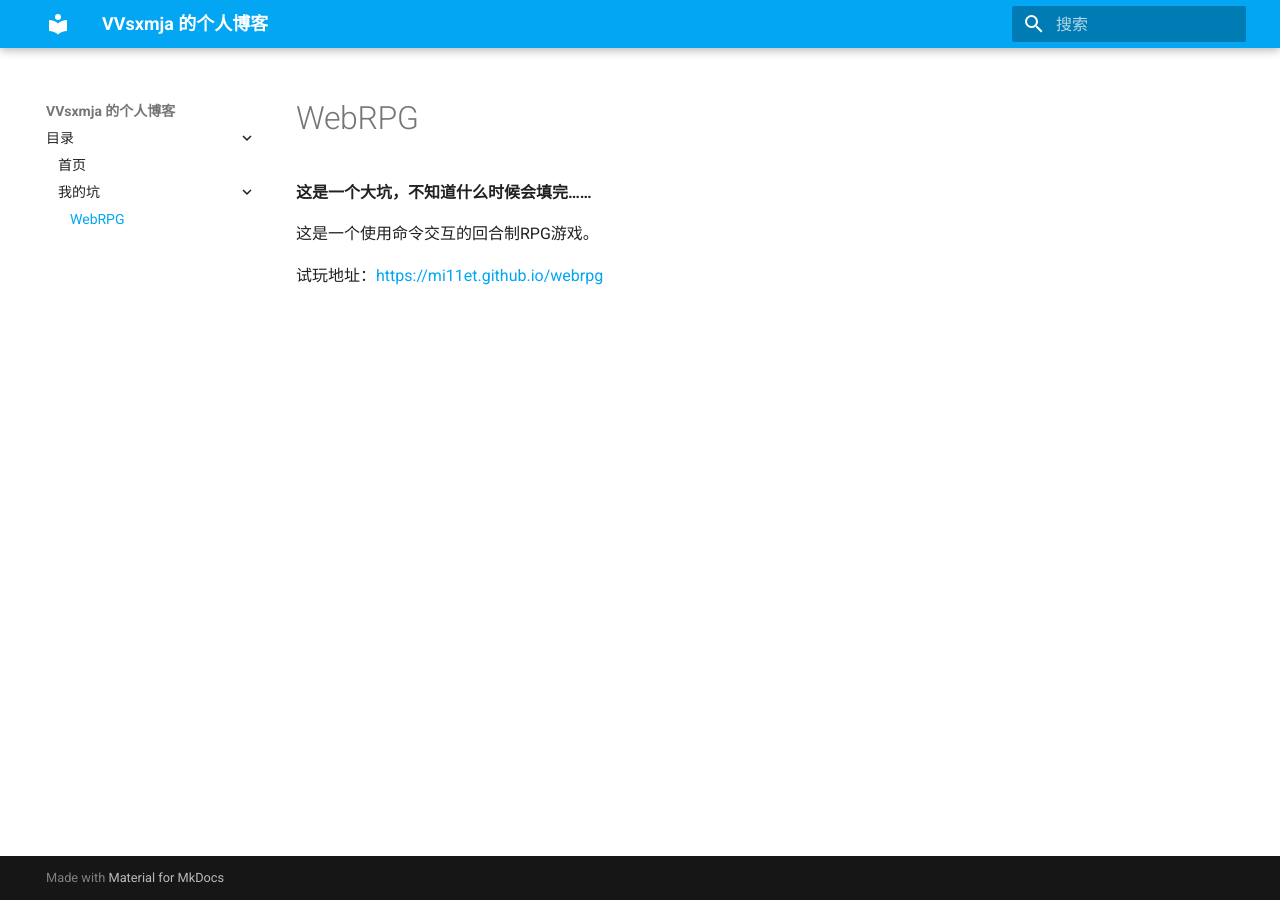
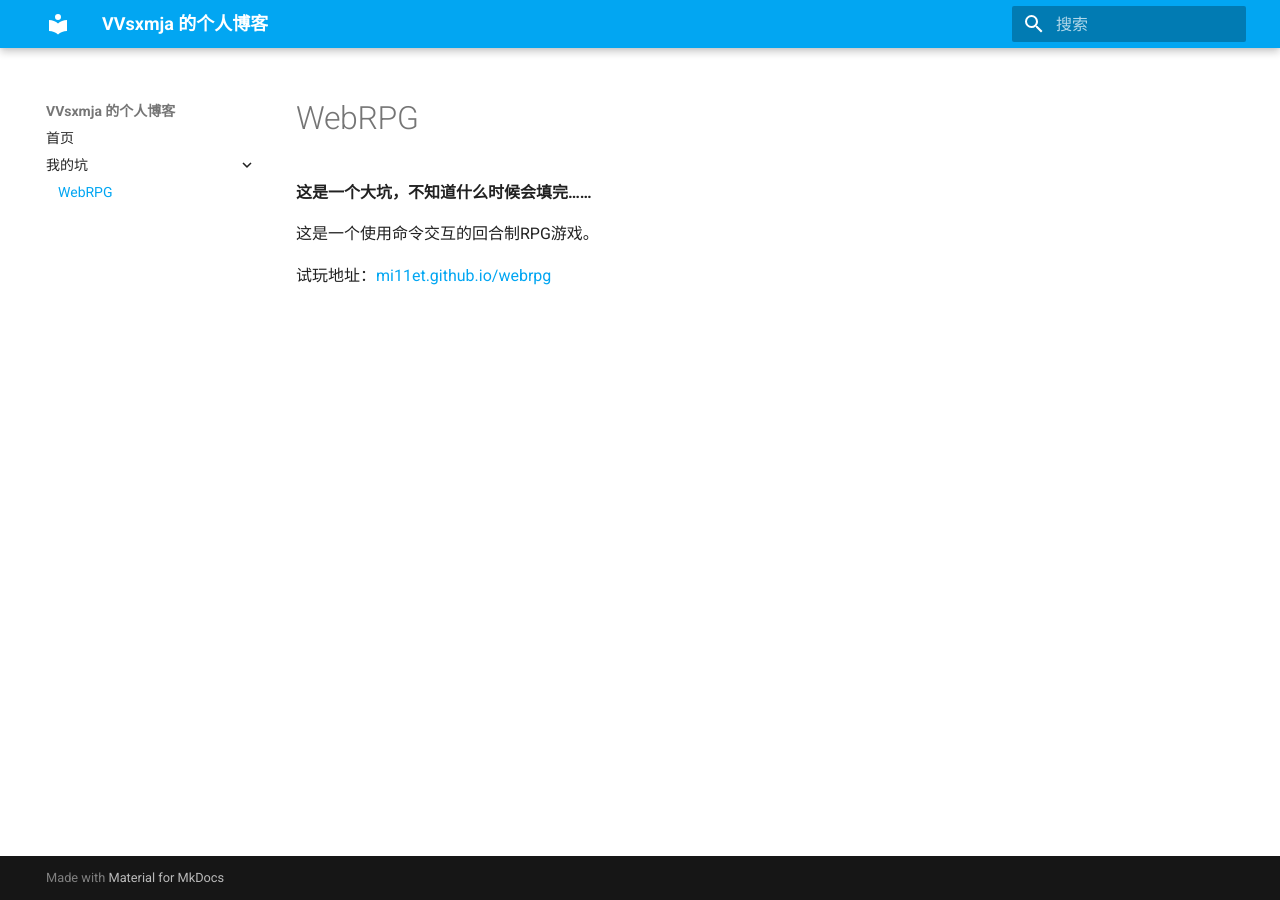
Before and after one commit to Mi11et/blog, an MkDocs documentation site: the page built from docs/webrpg.md, in a window 1280 px wide. Built offline with MkDocs 1.6.1 and Material for MkDocs 9.7.7, drawn with Linux system fonts in a browser that asks for light colours; part of the change alters nothing that is shown.

Commit message:
调整了跳转外部链接的方式

```diff
--- a/docs/webrpg.md
+++ b/docs/webrpg.md
@@ -4,4 +4,4 @@
 
 这是一个使用命令交互的回合制RPG游戏。
 
-试玩地址：<https://mi11et.github.io/webrpg>
+试玩地址：<a href="https://mi11et.github.io/webrpg" target="_blank">mi11et.github.io/webrpg</a>
--- a/mkdocs.yml
+++ b/mkdocs.yml
@@ -1,10 +1,11 @@
 site_name: VVsxmja 的个人博客
 
+site_url: https://mi11et.github.io/blog/
+
 nav:
-  - 目录:
-    - 首页: index.md
-    - 我的坑:
-      - WebRPG: webrpg.md
+  - 首页: index.md
+  - 我的坑:
+    - WebRPG: webrpg.md
 
 theme:
   name: material
```
